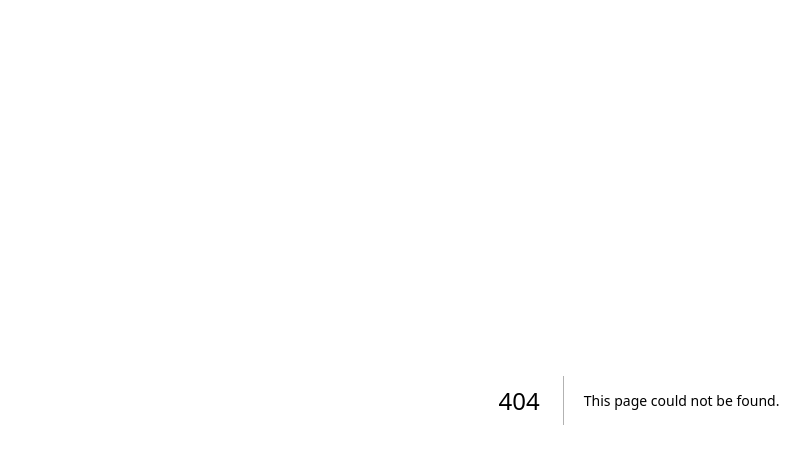
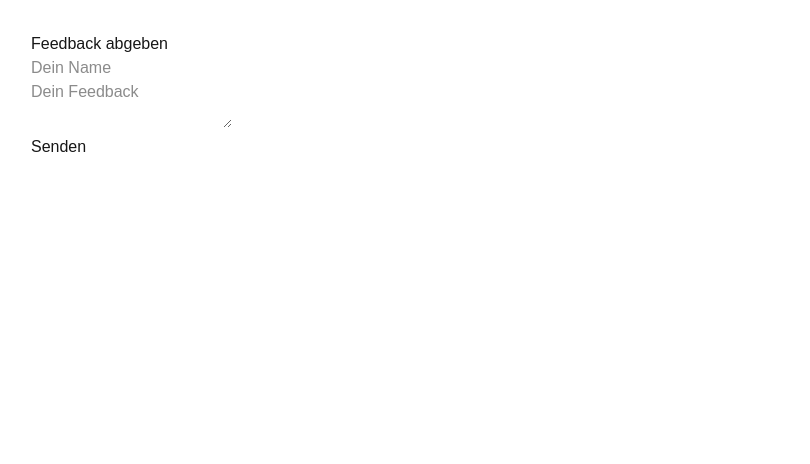
Before and after one commit to FuadaSul/financebuilder, a Next.js app: page /feedback in a window 1280 px wide. Before the commit this address had no page. Shown: the top 464 px of the page, without its empty margins (1-811 px from the left). Built offline with nearby package versions, Linux system fonts and the light colour scheme.

Commit message:
fix correct api path for vercel

```diff
--- /dev/null
+++ b/app/api/feedback/route.ts
@@ -0,0 +1,18 @@
+import { NextResponse } from "next/server";
+import sql from "@/lib/db";
+
+// GET – alle Einträge abrufen
+export async function GET() {
+  const feedbacks = await sql`SELECT * FROM feedback ORDER BY id DESC`;
+  return NextResponse.json(feedbacks);
+}
+
+// POST – neuen Eintrag speichern
+export async function POST(req: Request) {
+  const { name, comment } = await req.json();
+  await sql`
+    INSERT INTO feedback (name, comment)
+    VALUES (${name}, ${comment})
+  `;
+  return NextResponse.json({ message: "Feedback gespeichert!" });
+}
--- /dev/null
+++ b/app/feedback/page.tsx
@@ -0,0 +1,47 @@
+"use client";
+
+import { useState } from "react";
+
+export default function FeedbackPage() {
+  const [name, setName] = useState("");
+  const [comment, setComment] = useState("");
+  const [message, setMessage] = useState("");
+
+  const handleSubmit = async (e: React.FormEvent) => {
+    e.preventDefault();
+    const res = await fetch("/api/feedback", {
+      method: "POST",
+      headers: { "Content-Type": "application/json" },
+      body: JSON.stringify({ name, comment }),
+    });
+    const data = await res.json();
+    setMessage(data.message);
+    setName("");
+    setComment("");
+  };
+
+  return (
+    <div style={{ padding: "2rem" }}>
+      <h1>Feedback abgeben</h1>
+      <form onSubmit={handleSubmit}>
+        <input
+          type="text"
+          placeholder="Dein Name"
+          value={name}
+          onChange={(e) => setName(e.target.value)}
+          required
+        />
+        <br />
+        <textarea
+          placeholder="Dein Feedback"
+          value={comment}
+          onChange={(e) => setComment(e.target.value)}
+          required
+        />
+        <br />
+        <button type="submit">Senden</button>
+      </form>
+      {message && <p>{message}</p>}
+    </div>
+  );
+}
--- /dev/null
+++ b/lib/db.ts
@@ -0,0 +1,6 @@
+import { neon } from "@neondatabase/serverless";
+
+// Verbindung zur Postgres-Datenbank herstellen
+const sql = neon(process.env.DATABASE_URL!);
+
+export default sql;
```
Also changed, not shown: package.json (+9 -6 lines), tsconfig.json (+11 -5 lines), 2 other files (tests, documents, lock files or other folders).
